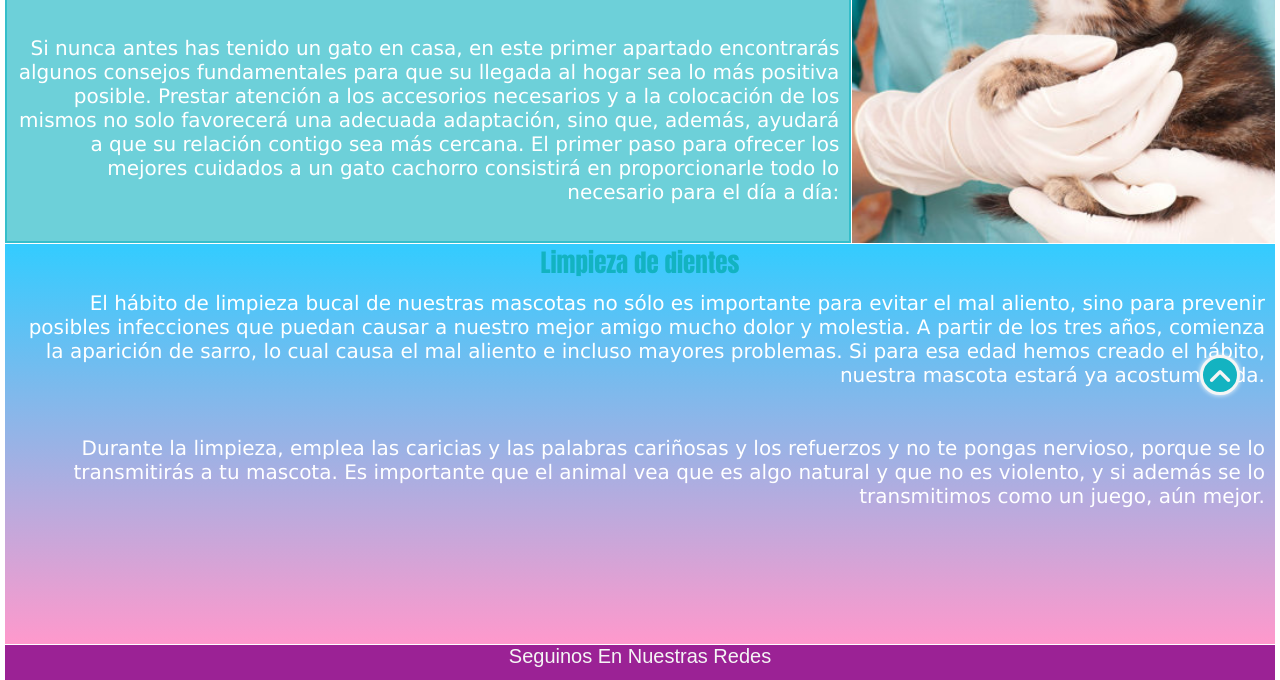
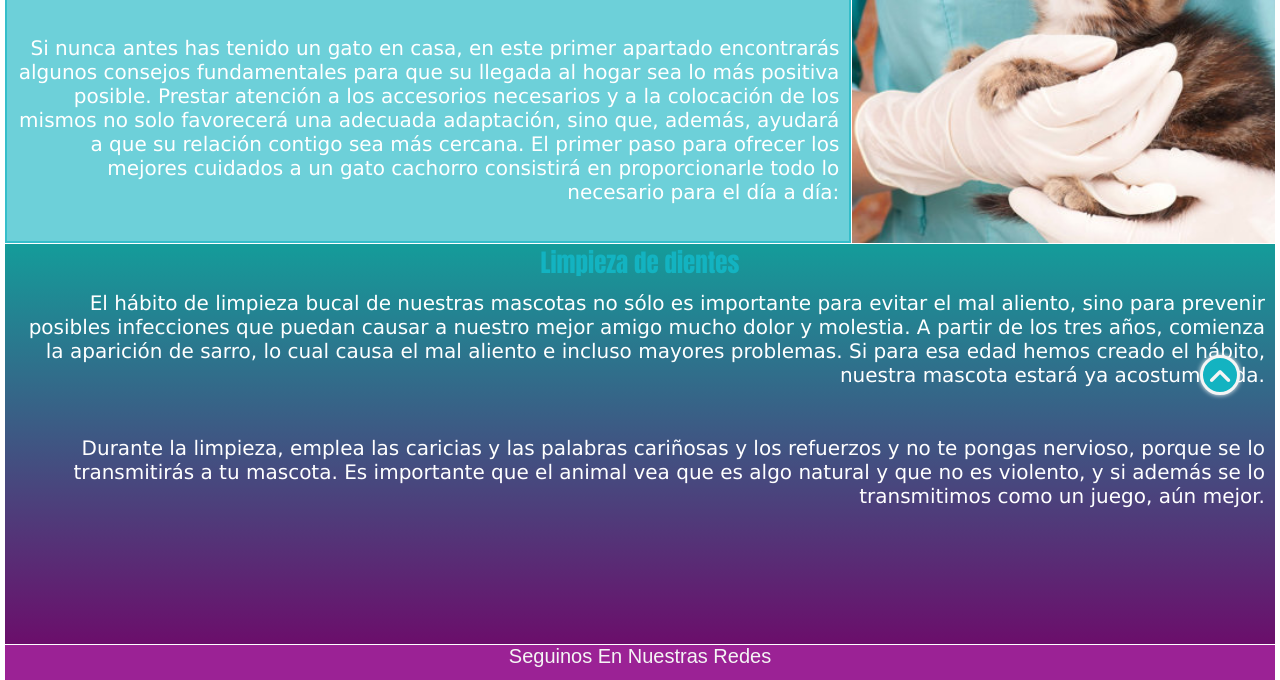
Before and after one commit to sofibaldeon/Veterinaria-Gaudi, a plain HTML site: page blog.html in a window 1280 px wide. Shown: the part 365-1045 px from the top of the page. Drawn offline with Linux system fonts and the light colour scheme.

Commit message:
modifique desde el pasado

```diff
--- a/blog.css
+++ b/blog.css
@@ -124,8 +124,7 @@ footer i{
     background-position: left;
     background-size: 100px;
    background-size: cover;
-   background: linear-gradient(to bottom, #33ccff 0%, #ff99cc 100%);
-
+   background: linear-gradient(to bottom, #149c9a 0%, #6b0e6b 100%);
 }
 .sec2 h2{
     color:  #13b3c1;
```
